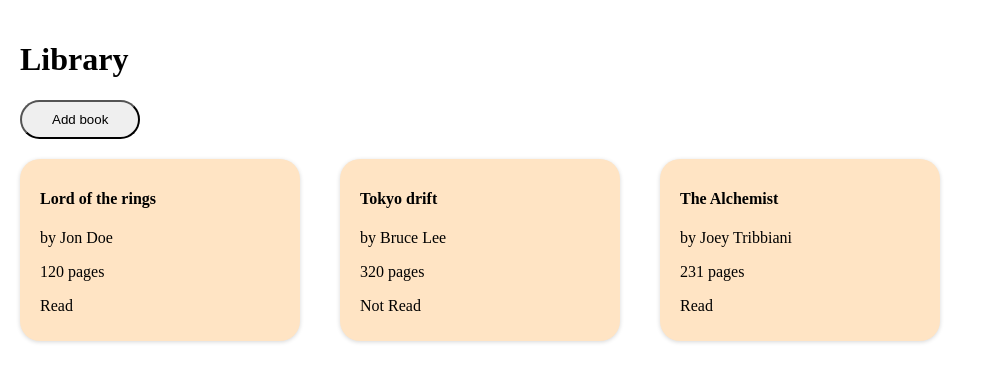
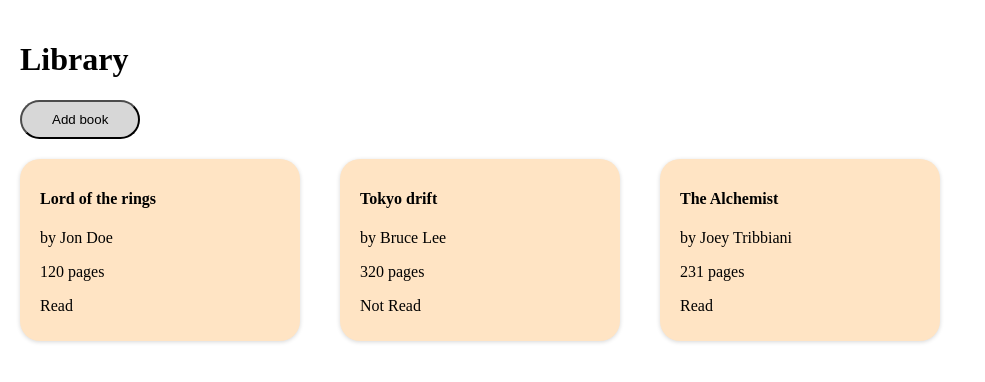
Before and after one commit to aidoskanapyanov/library-top, a website: page index.html in a window 1280 px wide. In both pictures the pointer is over the button "Add book". Shown: the whole page, without its empty margins (0-985 px from the left). Drawn offline with Linux system fonts and the light colour scheme.

Commit message:
style: btn on hover

```diff
--- a/style.css
+++ b/style.css
@@ -16,8 +16,9 @@ body {
     margin-bottom: 20px;
 }
 
-.btn:active {
-    filter: brightness(80%);
+.btn:active,
+.btn:hover {
+    filter: brightness(90%);
 }
 
 .books {
```
